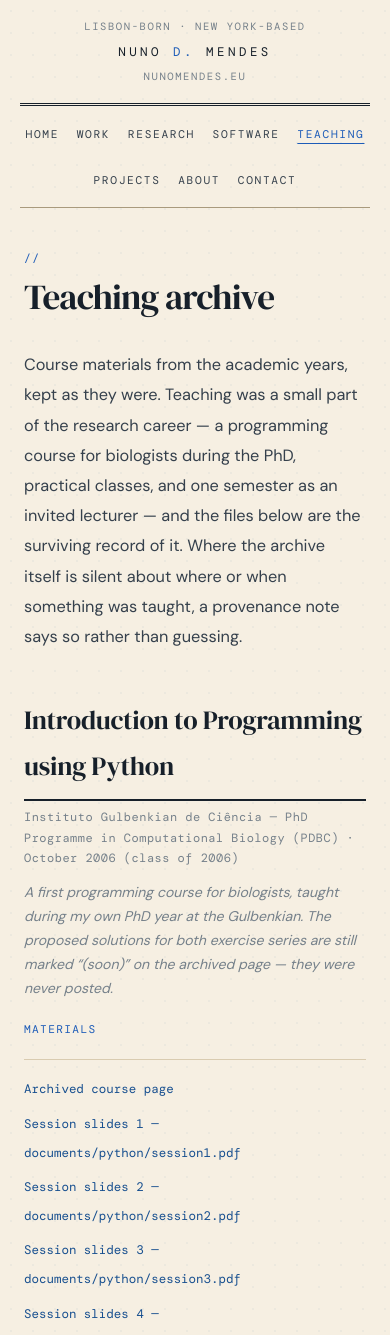
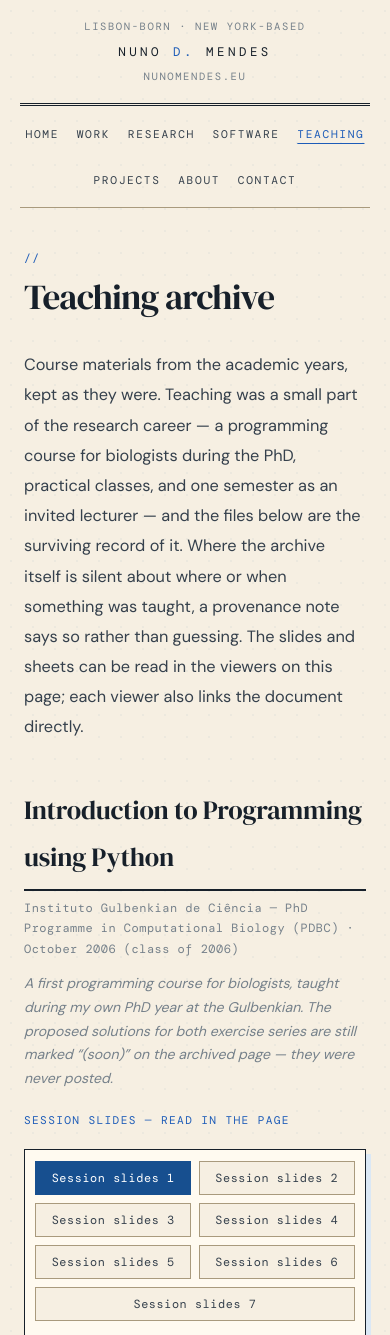
Before and after one commit to nunodelisboa/nunodelisboa.github.io, a Jekyll site: the page built from teaching.md, in a window 390 px wide. Shown: the top 1335 px of the page. Built offline with Jekyll 4.4.1, drawn with Linux system fonts in a browser that asks for light colours; some web fonts are replaced; some of the changed text lies outside the part shown; grey boxes are pictures that could not be loaded.

Commit message:
Teaching: in-page PDF viewers for course slides; unlink MolBioSys datasets

```diff
--- a/assets/css/style.css
+++ b/assets/css/style.css
@@ -637,6 +637,54 @@ footer .foot-links a {
 
 footer .foot-links a:hover { color: var(--cobalt); border-bottom-color: var(--cobalt); }
 
+/* ── PDF VIEWER (/teaching) ── */
+.pdf-viewer {
+  border: 1px solid var(--ink);
+  background: var(--paper2);
+  padding: .9rem;
+  box-shadow: 8px 8px 0 var(--blue-soft);
+  margin-bottom: .5rem;
+}
+
+.pdf-doc-list { display: flex; flex-wrap: wrap; gap: .5rem; margin-bottom: .9rem; }
+
+.pdf-doc {
+  font-family: var(--mono);
+  font-size: .74rem;
+  letter-spacing: .05em;
+  padding: .5rem .85rem;
+  background: var(--paper);
+  border: 1px solid var(--rule-dark);
+  color: var(--body);
+  cursor: pointer;
+  transition: border-color .18s, color .18s, background .18s;
+}
+
+.pdf-doc:hover { border-color: var(--cobalt); color: var(--cobalt); }
+.pdf-doc:focus-visible { outline: 2px solid var(--cobalt); outline-offset: 2px; }
+
+.pdf-doc.is-active { background: var(--blue); border-color: var(--blue); color: #fff; }
+
+.pdf-viewer iframe {
+  display: block;
+  width: 100%;
+  height: 78vh;
+  min-height: 480px;
+  border: 1px solid var(--rule);
+  background: #fff;
+}
+
+.pdf-fallback {
+  font-family: var(--mono);
+  font-size: .74rem;
+  color: var(--muted);
+  letter-spacing: .03em;
+  margin-top: .7rem;
+}
+
+.pdf-fallback a { color: var(--cobalt); text-decoration: none; border-bottom: 1px solid var(--rule-dark); }
+.pdf-fallback a:hover { border-bottom-color: var(--cobalt); }
+
 /* ── RESPONSIVE ── */
 @media (max-width: 940px) {
   #hero { grid-template-columns: 1fr; }
@@ -658,4 +706,7 @@ footer .foot-links a:hover { color: var(--cobalt); border-bottom-color: var(--co
   h1 { font-size: 3.4rem; }
   .tile-band img { height: 150px; }
   footer { flex-direction: column; }
+  .pdf-viewer { padding: .65rem; box-shadow: 5px 5px 0 var(--blue-soft); }
+  .pdf-doc { flex: 1 1 42%; text-align: center; }
+  .pdf-viewer iframe { height: 62vh; min-height: 380px; }
 }
--- a/teaching.md
+++ b/teaching.md
@@ -18,7 +18,8 @@ description: "Teaching materials from the academic years — the Gulbenkian Pyth
     during the PhD, practical classes, and one semester as an invited lecturer
     — and the files below are the surviving record of it. Where the archive
     itself is silent about where or when something was taught, a provenance
-    note says so rather than guessing.
+    note says so rather than guessing. The slides and sheets can be read in
+    the viewers on this page; each viewer also links the document directly.
   </p>
 
   <div class="pub-section">
@@ -29,16 +30,23 @@ description: "Teaching materials from the academic years — the Gulbenkian Pyth
       year at the Gulbenkian. The proposed solutions for both exercise series
       are still marked “(soon)” on the archived page — they were never posted.
     </p>
-    <div class="skill-group-title" style="margin-top: 1.2rem;">Materials</div>
+    <div class="skill-group-title" style="margin-top: 1.2rem;">Session slides — read in the page</div>
+    <div class="pdf-viewer" data-pdf-viewer>
+      <div class="pdf-doc-list" role="group" aria-label="Session slides">
+        <button type="button" class="pdf-doc is-active" aria-pressed="true" data-pdf-title="Session slides 1" data-pdf-src="{{ '/documents/python/session1.pdf' | relative_url }}">Session slides 1</button>
+        <button type="button" class="pdf-doc" aria-pressed="false" data-pdf-title="Session slides 2" data-pdf-src="{{ '/documents/python/session2.pdf' | relative_url }}">Session slides 2</button>
+        <button type="button" class="pdf-doc" aria-pressed="false" data-pdf-title="Session slides 3" data-pdf-src="{{ '/documents/python/session3.pdf' | relative_url }}">Session slides 3</button>
+        <button type="button" class="pdf-doc" aria-pressed="false" data-pdf-title="Session slides 4" data-pdf-src="{{ '/documents/python/session4.pdf' | relative_url }}">Session slides 4</button>
+        <button type="button" class="pdf-doc" aria-pressed="false" data-pdf-title="Session slides 5" data-pdf-src="{{ '/documents/python/session5.pdf' | relative_url }}">Session slides 5</button>
+        <button type="button" class="pdf-doc" aria-pressed="false" data-pdf-title="Session slides 6" data-pdf-src="{{ '/documents/python/session6.pdf' | relative_url }}">Session slides 6</button>
+        <button type="button" class="pdf-doc" aria-pressed="false" data-pdf-title="Session slides 7" data-pdf-src="{{ '/documents/python/session7.pdf' | relative_url }}">Session slides 7</button>
+      </div>
+      <iframe data-pdf-frame title="Session slides 1" src="{{ '/documents/python/session1.pdf' | relative_url }}"></iframe>
+      <p class="pdf-fallback">PDF not rendering? <a data-pdf-open href="{{ '/documents/python/session1.pdf' | relative_url }}" target="_blank" rel="noopener">Open Session slides 1 directly ↗</a></p>
+    </div>
+    <div class="skill-group-title" style="margin-top: 1.6rem;">Exercises &amp; course page</div>
     <ul class="downloads">
       <li><a href="{{ '/documents/python.html' | relative_url }}">Archived course page</a></li>
-      <li><a href="{{ '/documents/python/session1.pdf' | relative_url }}">Session slides 1 — documents/python/session1.pdf</a></li>
-      <li><a href="{{ '/documents/python/session2.pdf' | relative_url }}">Session slides 2 — documents/python/session2.pdf</a></li>
-      <li><a href="{{ '/documents/python/session3.pdf' | relative_url }}">Session slides 3 — documents/python/session3.pdf</a></li>
-      <li><a href="{{ '/documents/python/session4.pdf' | relative_url }}">Session slides 4 — documents/python/session4.pdf</a></li>
-      <li><a href="{{ '/documents/python/session5.pdf' | relative_url }}">Session slides 5 — documents/python/session5.pdf</a></li>
-      <li><a href="{{ '/documents/python/session6.pdf' | relative_url }}">Session slides 6 — documents/python/session6.pdf</a></li>
-      <li><a href="{{ '/documents/python/session7.pdf' | relative_url }}">Session slides 7 — documents/python/session7.pdf</a></li>
       <li><a href="{{ '/documents/python/series1.pdf' | relative_url }}">Exercise series 1 — documents/python/series1.pdf</a></li>
       <li><a href="{{ '/documents/python/series2.pdf' | relative_url }}">Exercise series 2 — documents/python/series2.pdf</a></li>
       <li><a href="{{ '/documents/python/exercise/' | relative_url }}">Solution to session 7, exercise 2 — documents/python/exercise/</a></li>
@@ -60,18 +68,20 @@ description: "Teaching materials from the academic years — the Gulbenkian Pyth
         The archived page names no institution and no date; its dataset links
         point at my INESC-ID / KDBIO hosting (kdbio.inesc-id.pt). The course
         is filed here, in the teaching archive, without firmer provenance —
-        the archive itself does not settle where or when it was taught.
+        the archive itself does not settle where or when it was taught. The
+        sequence datasets the exercises worked with (pre-let-7, tRNAs,
+        upstream regions, binding sites, hairpins) were part of the
+        practicals but are not reproduced on this page.
       </p>
     </aside>
-    <div class="skill-group-title" style="margin-top: 1.2rem;">Materials</div>
-    <ul class="downloads">
-      <li><a href="{{ '/molbiosys/index.html' | relative_url }}">Exercise sheet — molbiosys/index.html</a></li>
-      <li><a href="{{ '/molbiosys/some-pre-let-7.fa' | relative_url }}">Dataset — molbiosys/some-pre-let-7.fa</a></li>
-      <li><a href="{{ '/molbiosys/tRNAs.fa' | relative_url }}">Dataset — molbiosys/tRNAs.fa</a></li>
-      <li><a href="{{ '/molbiosys/upstream.fa' | relative_url }}">Dataset — molbiosys/upstream.fa</a></li>
-      <li><a href="{{ '/molbiosys/binding_sites.fa' | relative_url }}">Dataset — molbiosys/binding_sites.fa</a></li>
-      <li><a href="{{ '/molbiosys/hairpin.fa' | relative_url }}">Dataset — molbiosys/hairpin.fa (hairpin set, ~4 MB)</a></li>
-    </ul>
+    <div class="skill-group-title" style="margin-top: 1.2rem;">Exercise sheet — read in the page</div>
+    <div class="pdf-viewer" data-pdf-viewer>
+      <div class="pdf-doc-list" role="group" aria-label="Practical class materials">
+        <button type="button" class="pdf-doc is-active" aria-pressed="true" data-pdf-title="Exercise sheet" data-pdf-src="{{ '/molbiosys/index.html' | relative_url }}">Exercise sheet</button>
+      </div>
+      <iframe data-pdf-frame title="Exercise sheet" src="{{ '/molbiosys/index.html' | relative_url }}"></iframe>
+      <p class="pdf-fallback">Sheet not rendering? <a data-pdf-open href="{{ '/molbiosys/index.html' | relative_url }}" target="_blank" rel="noopener">Open the exercise sheet directly ↗</a></p>
+    </div>
   </div>
 
   <div class="pub-section">
@@ -91,17 +101,51 @@ description: "Teaching materials from the academic years — the Gulbenkian Pyth
         course is an inference from the lecturer role — stated here as such.
       </p>
     </aside>
-    <div class="skill-group-title" style="margin-top: 1.2rem;">Materials</div>
-    <ul class="downloads">
-      <li><a href="{{ '/aula13.pdf' | relative_url }}">aula13.pdf</a></li>
-      <li><a href="{{ '/aula15.pdf' | relative_url }}">aula15.pdf</a></li>
-      <li><a href="{{ '/aula17.pdf' | relative_url }}">aula17.pdf</a></li>
-      <li><a href="{{ '/aula19.pdf' | relative_url }}">aula19.pdf</a></li>
-      <li><a href="{{ '/aula21.pdf' | relative_url }}">aula21.pdf</a></li>
-      <li><a href="{{ '/aula23.pdf' | relative_url }}">aula23.pdf</a></li>
-      <li><a href="{{ '/aula25.pdf' | relative_url }}">aula25.pdf</a></li>
-      <li><a href="{{ '/aula27.pdf' | relative_url }}">aula27.pdf</a></li>
-    </ul>
+    <div class="skill-group-title" style="margin-top: 1.2rem;">Lecture slides — read in the page</div>
+    <div class="pdf-viewer" data-pdf-viewer>
+      <div class="pdf-doc-list" role="group" aria-label="Lecture slides">
+        <button type="button" class="pdf-doc is-active" aria-pressed="true" data-pdf-title="Aula 13" data-pdf-src="{{ '/aula13.pdf' | relative_url }}">Aula 13</button>
+        <button type="button" class="pdf-doc" aria-pressed="false" data-pdf-title="Aula 15" data-pdf-src="{{ '/aula15.pdf' | relative_url }}">Aula 15</button>
+        <button type="button" class="pdf-doc" aria-pressed="false" data-pdf-title="Aula 17" data-pdf-src="{{ '/aula17.pdf' | relative_url }}">Aula 17</button>
+        <button type="button" class="pdf-doc" aria-pressed="false" data-pdf-title="Aula 19" data-pdf-src="{{ '/aula19.pdf' | relative_url }}">Aula 19</button>
+        <button type="button" class="pdf-doc" aria-pressed="false" data-pdf-title="Aula 21" data-pdf-src="{{ '/aula21.pdf' | relative_url }}">Aula 21</button>
+        <button type="button" class="pdf-doc" aria-pressed="false" data-pdf-title="Aula 23" data-pdf-src="{{ '/aula23.pdf' | relative_url }}">Aula 23</button>
+        <button type="button" class="pdf-doc" aria-pressed="false" data-pdf-title="Aula 25" data-pdf-src="{{ '/aula25.pdf' | relative_url }}">Aula 25</button>
+        <button type="button" class="pdf-doc" aria-pressed="false" data-pdf-title="Aula 27" data-pdf-src="{{ '/aula27.pdf' | relative_url }}">Aula 27</button>
+      </div>
+      <iframe data-pdf-frame title="Aula 13" src="{{ '/aula13.pdf' | relative_url }}"></iframe>
+      <p class="pdf-fallback">PDF not rendering? <a data-pdf-open href="{{ '/aula13.pdf' | relative_url }}" target="_blank" rel="noopener">Open Aula 13 directly ↗</a></p>
+    </div>
   </div>
 
 </div>
+
+<script>
+(function () {
+  var viewers = document.querySelectorAll('[data-pdf-viewer]');
+  Array.prototype.forEach.call(viewers, function (viewer) {
+    var frame = viewer.querySelector('[data-pdf-frame]');
+    var openLink = viewer.querySelector('[data-pdf-open]');
+    var docs = viewer.querySelectorAll('.pdf-doc');
+    if (!frame) { return; }
+    Array.prototype.forEach.call(docs, function (doc) {
+      doc.addEventListener('click', function () {
+        Array.prototype.forEach.call(docs, function (other) {
+          other.classList.remove('is-active');
+          other.setAttribute('aria-pressed', 'false');
+        });
+        doc.classList.add('is-active');
+        doc.setAttribute('aria-pressed', 'true');
+        var src = doc.getAttribute('data-pdf-src');
+        var title = doc.getAttribute('data-pdf-title');
+        frame.setAttribute('src', src);
+        frame.setAttribute('title', title);
+        if (openLink) {
+          openLink.setAttribute('href', src);
+          openLink.textContent = 'Open ' + title + ' directly ↗';
+        }
+      });
+    });
+  });
+})();
+</script>
```
Also changed, not shown: other parts of teaching.md (+1 -1 lines).
